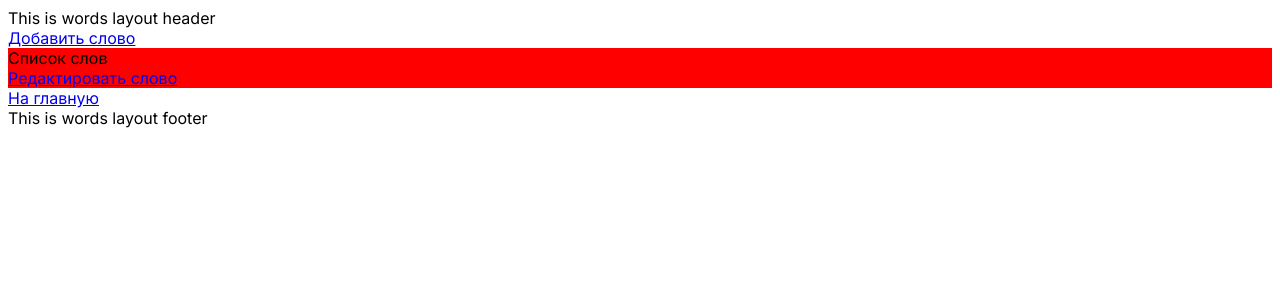
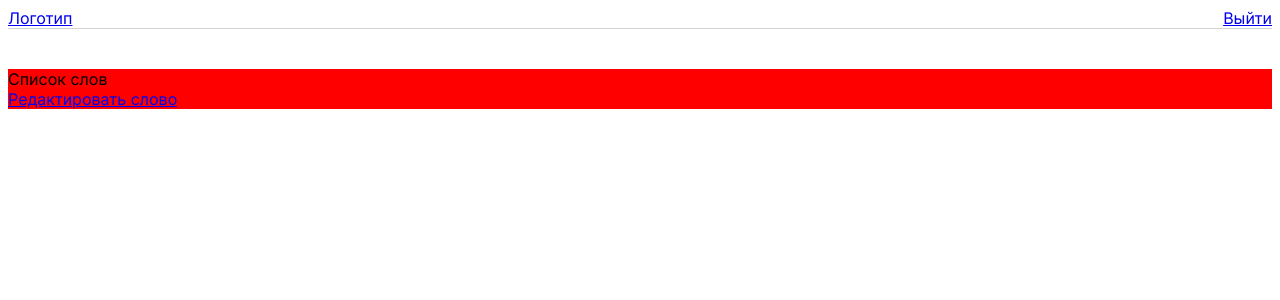
Before and after one commit to mialkin/dictionary-ui, a Next.js app: page /words in a window 1280 px wide. Shown: the top 300 px of the page. Built offline with nearby package versions, Linux system fonts and the light colour scheme.

Commit message:
Add WordsLayout

```diff
--- /dev/null
+++ b/src/app/words/layout.module.css
@@ -0,0 +1,6 @@
+.header {
+    display: flex;
+    justify-content: space-between;
+    border-bottom: 1px solid lightgray;
+    margin-bottom: 40px;
+}
--- a/src/app/words/layout.tsx
+++ b/src/app/words/layout.tsx
@@ -1,9 +1,19 @@
+import React from "react";
+import Link from "next/link";
+import styles from './layout.module.css'
+
 export default function WordsLayout({ children, }: { children: React.ReactNode }) {
     return <>
+        <div className={styles.header}>
+            <div>
+                <Link href="/">Логотип</Link>
+            </div>
+            <div>
+                <Link href="/logout">Выйти</Link>
+            </div>
+        </div>
         <div>
-            <div>This is words layout header</div>
             {children}
-            <div>This is words layout footer</div>
         </div>
     </>
 }
--- a/src/app/words/page.tsx
+++ b/src/app/words/page.tsx
@@ -18,18 +18,12 @@ export default function Words() {
 
     return (
         <main>
-            <div>
-                <Link href="/words/create"> Добавить слово </Link>
-            </div>
             <div className={styles.word}>
                 Cписок слов
                 <div>
                     <Link href="/words/edit"> Редактировать слово </Link>
                 </div>
             </div>
-            <div>
-                <Link href="/">На главную</Link>
-            </div>
         </main>
     );
 }
```
